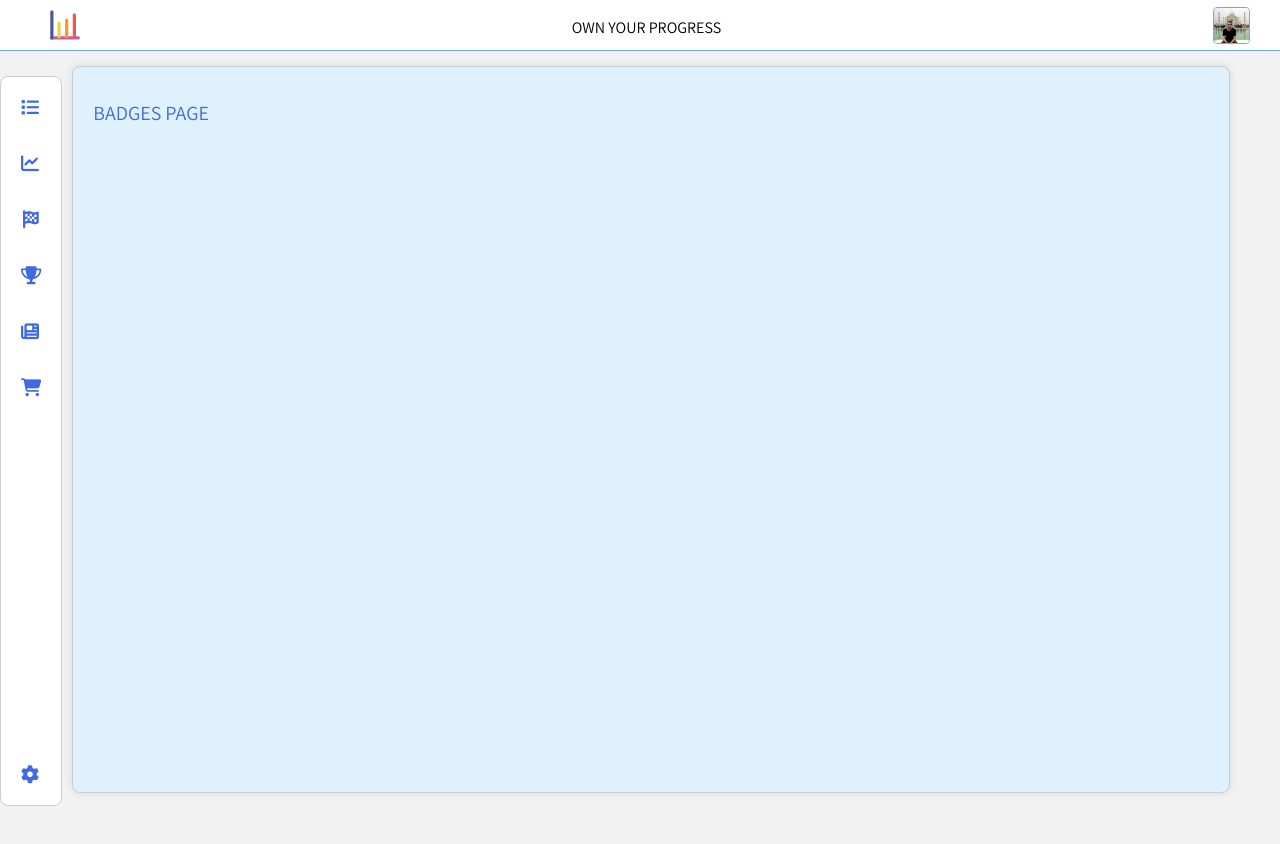
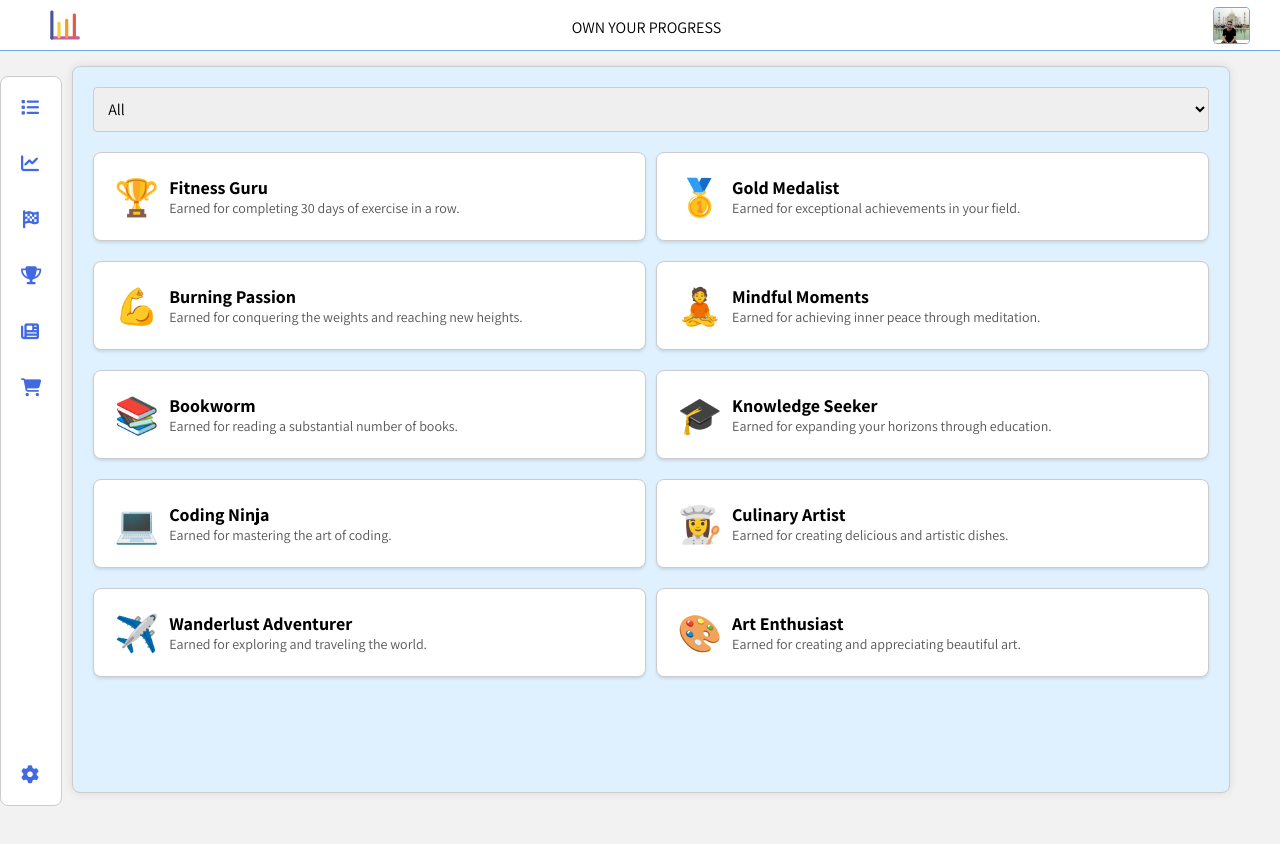
Before and after one commit to joseph-johnson27001/habits_tracker, a Vue app: page /#/badges in a window 1280 px wide. Shown: the top 844 px of the page. Built offline with nearby package versions, Linux system fonts and the light colour scheme.

Commit message:
Badges page and filtering

```diff
--- a/src/router/index.js
+++ b/src/router/index.js
@@ -44,7 +44,7 @@ router.beforeEach((to, from, next) => {
   window.scrollTo(0, 0);
   const contentContainer = document.querySelector(".content-container");
   if (contentContainer) {
-    contentContainer.scrollTop = 0; // Scrolls to the top of the content container
+    contentContainer.scrollTop = 0;
   }
   next();
 });
--- a/src/views/BadgesPage.vue
+++ b/src/views/BadgesPage.vue
@@ -1,5 +1,206 @@
 <template>
   <div>
-    <h1>BADGES PAGE</h1>
+    <select
+      v-model="selectedCategory"
+      @change="filterBadges"
+      title="badge-select"
+    >
+      <option v-for="option in selectOptions" :value="option" :key="option">
+        {{ option }}
+      </option>
+    </select>
+
+    <div class="badge-list">
+      <div
+        v-for="(badge, index) in filteredBadges"
+        :key="index"
+        class="badge-item card"
+      >
+        <div class="badge-icon">{{ badge.icon }}</div>
+        <div class="badge-details">
+          <div class="badge-name">{{ badge.name }}</div>
+          <div class="badge-description">{{ badge.description }}</div>
+        </div>
+      </div>
+    </div>
   </div>
 </template>
+
+<script>
+export default {
+  name: "BadgesPage",
+  data() {
+    return {
+      userName: this.$store.state.userName,
+      badges: [
+        {
+          name: "Fitness Guru",
+          icon: "🏆",
+          description: "Earned for completing 30 days of exercise in a row.",
+          achievedOn: "1st February 2023",
+          habitType: "Fitness",
+        },
+        {
+          name: "Gold Medalist",
+          icon: "🥇",
+          description: "Earned for exceptional achievements in your field.",
+          achievedOn: "15th March 2023",
+          habitType: "Professional",
+        },
+        {
+          name: "Burning Passion",
+          icon: "💪",
+          description:
+            "Earned for conquering the weights and reaching new heights.",
+          achievedOn: "10th April 2023",
+          habitType: "Fitness",
+        },
+        {
+          name: "Mindful Moments",
+          icon: "🧘",
+          description: "Earned for achieving inner peace through meditation.",
+          achievedOn: "5th May 2023",
+          habitType: "Meditation",
+        },
+        {
+          name: "Bookworm",
+          icon: "📚",
+          description: "Earned for reading a substantial number of books.",
+          achievedOn: "20th June 2023",
+          habitType: "Reading",
+        },
+        {
+          name: "Knowledge Seeker",
+          icon: "🎓",
+          description: "Earned for expanding your horizons through education.",
+          achievedOn: "12th July 2023",
+          habitType: "Education",
+        },
+        {
+          name: "Coding Ninja",
+          icon: "💻",
+          description: "Earned for mastering the art of coding.",
+          achievedOn: "8th August 2023",
+          habitType: "Coding",
+        },
+        {
+          name: "Culinary Artist",
+          icon: "👩‍🍳",
+          description: "Earned for creating delicious and artistic dishes.",
+          achievedOn: "3rd September 2023",
+          habitType: "Cooking",
+        },
+        {
+          name: "Wanderlust Adventurer",
+          icon: "✈️",
+          description: "Earned for exploring and traveling the world.",
+          achievedOn: "25th September 2023",
+          habitType: "Travel",
+        },
+        {
+          name: "Art Enthusiast",
+          icon: "🎨",
+          description: "Earned for creating and appreciating beautiful art.",
+          achievedOn: "18th October 2023",
+          habitType: "Art",
+        },
+        // Add more badges as needed
+      ],
+      selectedCategory: "All",
+      selectedBadge: null,
+      isModalVisible: false,
+    };
+  },
+
+  computed: {
+    headingText() {
+      if (this.selectedCategory === "All") {
+        return `${this.$store.state.userName}'s Badges`;
+      } else {
+        return `${this.$store.state.userName}'s ${this.selectedCategory} Badges`;
+      }
+    },
+    selectOptions() {
+      const habitTypes = new Set(this.badges.map((badge) => badge.habitType));
+      return ["All", ...habitTypes];
+    },
+    filteredBadges() {
+      if (this.selectedCategory === "All") {
+        return this.badges;
+      } else {
+        return this.badges.filter(
+          (badge) => badge.habitType === this.selectedCategory
+        );
+      }
+    },
+  },
+  methods: {
+    filterBadges() {
+      this.filteredBadges;
+    },
+  },
+};
+</script>
+
+<style scoped>
+select {
+  width: 100%;
+  padding: 10px;
+  margin-bottom: 20px;
+  border-radius: 4px;
+  border: 1px solid #ccc;
+  font-size: 1em;
+}
+
+select:focus {
+  border: 1px solid #6da9e4;
+  box-shadow: 0 2px 4px rgba(0, 0, 0, 0.1);
+  outline: none;
+}
+
+.badge-list {
+  display: grid;
+  grid-template-columns: 1fr 1fr;
+  gap: 10px;
+}
+
+@media (max-width: 992px) {
+  .badge-list {
+    grid-template-columns: 1fr;
+  }
+}
+
+.badge-item {
+  background-color: white;
+  padding: 20px;
+  border-radius: 8px;
+  display: flex;
+  align-items: center;
+  transition: background-color 0.3s, transform 0.2s;
+  cursor: pointer !important;
+}
+
+.badge-icon {
+  font-size: 36px;
+  margin-right: 10px;
+}
+
+.badge-details {
+  flex: 1;
+}
+
+.badge-name {
+  font-size: 18px;
+  font-weight: bold;
+}
+
+.badge-description {
+  font-size: 14px;
+  color: #555;
+}
+
+.badge-item:hover {
+  background-color: #f2f2f2;
+  transform: translateY(-2px);
+}
+</style>
```
